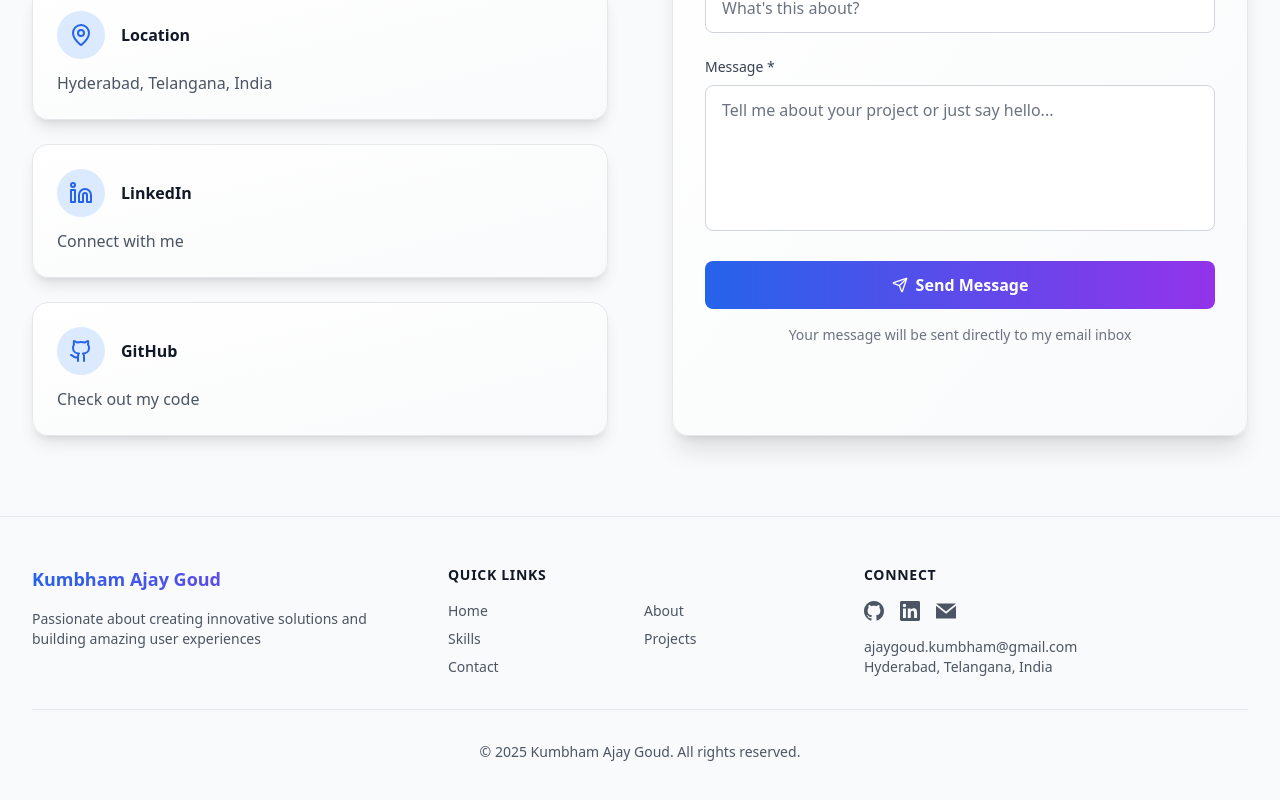
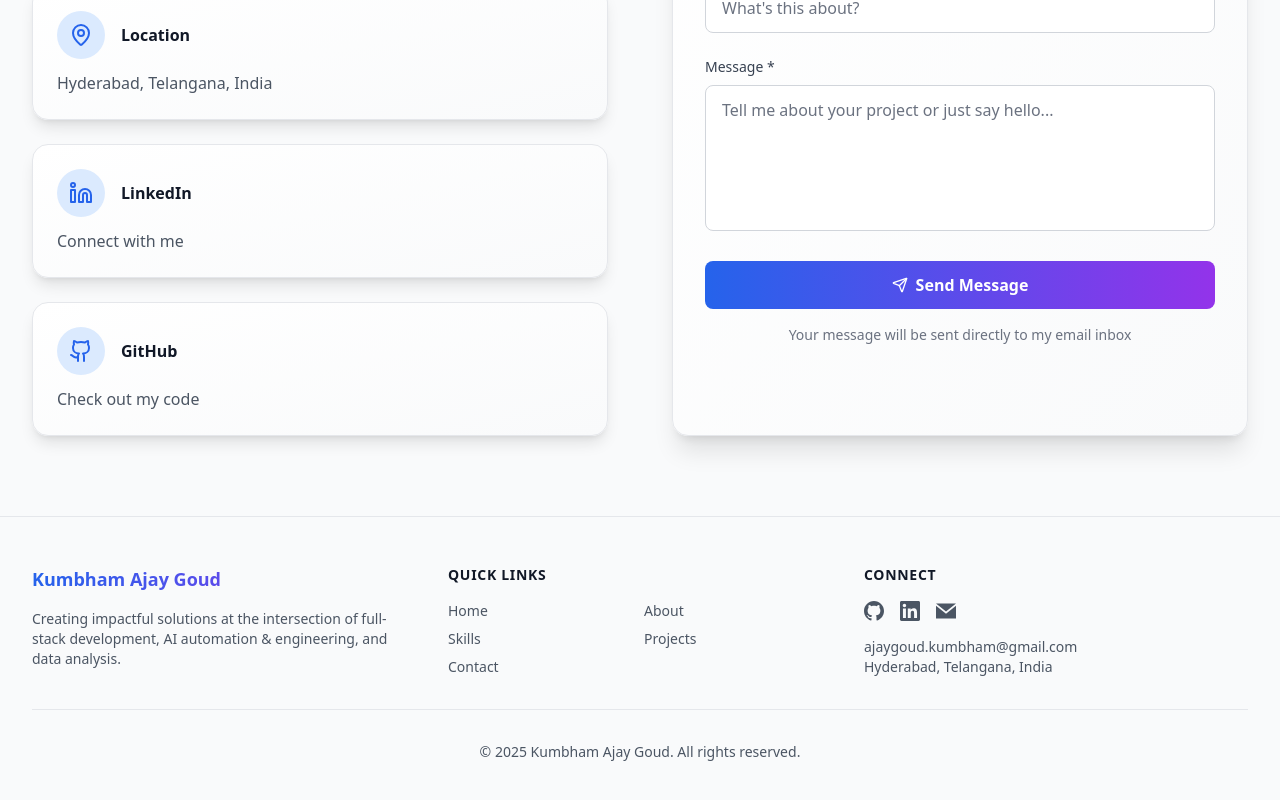
Before and after one commit to AjayKumbham/portfolio, a React (Vite) app: page /contact in a window 1280 px wide. Shown: the part 584-1384 px from the top of the page. Built offline with nearby package versions, Linux system fonts and the light colour scheme.

Commit message:
update footer

```diff
--- a/src/components/Footer.tsx
+++ b/src/components/Footer.tsx
@@ -1,4 +1,3 @@
-
 import React from 'react';
 import { Link } from 'react-router-dom';
 import { personalInfo } from '../data/personal';
@@ -22,7 +21,7 @@ const Footer: React.FC = () => {
               {personalInfo.name}
             </h3>
             <p className="text-gray-600 dark:text-gray-400 text-sm">
-              {personalInfo.tagline}
+              Creating impactful solutions at the intersection of full-stack development, AI automation & engineering, and data analysis.
             </p>
           </div>
 
```
